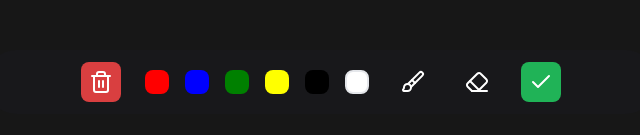
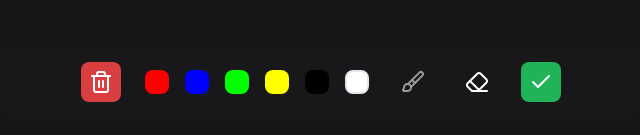
Before and after one commit to SoucaThomas/Ai-MathNotes, a Next.js app: page / in a window 1280 px wide. Shown: the part 662-797 px from the top of the page, without its empty margins (319-959 px from the left). Built offline with nearby package versions, Linux system fonts and the light colour scheme.

Commit message:
feat: add brush type selection and color darkening utility

```diff
--- a/components/Toolbar.tsx
+++ b/components/Toolbar.tsx
@@ -14,6 +14,9 @@ import {
   DropdownMenuTrigger,
 } from "@/components/ui/dropdown-menu";
 
+import { darkenColor } from "@/utils/colorUtils";
+import { BrushType } from "@/utils/BrushTypes";
+
 const SCALE = 1.2;
 
 export default function Toolbar(props: {
@@ -24,6 +27,8 @@ export default function Toolbar(props: {
   setCurrentSize: (size: number) => void;
   setLoading: (loading: boolean) => void;
   setLatex: (latex: string) => void;
+  brush: BrushType;
+  setBrush: (brush: BrushType) => void;
 }) {
   const {
     canvasRef,
@@ -33,6 +38,8 @@ export default function Toolbar(props: {
     setCurrentSize,
     setLoading,
     setLatex,
+    brush,
+    setBrush,
   } = props;
 
   const { toast } = useToast();
@@ -82,9 +89,13 @@ export default function Toolbar(props: {
     setLatex("");
   };
 
-  useEffect(() => {
-    console.log(selectedId);
-  }, [selectedId]);
+  const toggleBrush = () => {
+    if (brush === BrushType.Pencil) {
+      setBrush(BrushType.Eraser);
+    } else {
+      setBrush(BrushType.Pencil);
+    }
+  };
 
   return (
     <motion.div
@@ -178,8 +189,14 @@ export default function Toolbar(props: {
       >
         <DropdownMenu open={openBrushPC} onOpenChange={setOpenBrushPC}>
           <DropdownMenuTrigger asChild>
-            <div>
-              <Brush color={currentSwatch} />
+            <div onClick={() => setBrush(BrushType.Pencil)}>
+              <Brush
+                color={
+                  brush === BrushType.Pencil
+                    ? darkenColor(currentSwatch, 0.4)
+                    : currentSwatch
+                }
+              />
             </div>
           </DropdownMenuTrigger>
           <DropdownMenuContent align="center" className="w-[240px]">
@@ -220,10 +237,12 @@ export default function Toolbar(props: {
         className="flex aspect-square h-10 w-10 cursor-pointer items-center justify-center rounded-lg"
         onClick={() => {
           setSelectedId(1);
+
+          toggleBrush();
         }}
         whileHover={{ scale: SCALE }}
       >
-        <Eraser color={selectedId === 1 ? "#8a8a8a" : "white"} />
+        <Eraser color={brush === BrushType.Eraser ? "#8a8a8a" : "white"} />
       </motion.div>
 
       <motion.div
--- a/pages/index.tsx
+++ b/pages/index.tsx
@@ -5,11 +5,13 @@ import { Swatch } from "@/utils/Swatch";
 import { Toaster } from "@/components/ui/toaster";
 import { Spinner } from "@/components/ui/spinner";
 import Latex from "@/components/Latex";
+import { BrushType } from "@/utils/BrushTypes";
 
 export default function Home() {
   const canvasRef = useRef<HTMLCanvasElement>(null);
   const [currentSwatch, setCurrentSwatch] = useState<Swatch>(Swatch.White);
   const [currentSize, setCurrentSize] = useState<number>(5);
+  const [brush, setBrush] = useState<BrushType>(BrushType.Pencil);
   const [loading, setLoading] = useState<boolean>(false);
   const [latex, setLatex] = useState<string>("");
 
@@ -37,6 +39,8 @@ export default function Home() {
         setCurrentSize={setCurrentSize}
         setLoading={setLoading}
         setLatex={setLatex}
+        brush={brush}
+        setBrush={setBrush}
       />
     </>
   );
--- /dev/null
+++ b/utils/BrushTypes.ts
@@ -0,0 +1,6 @@
+enum BrushType {
+  Pencil = "Pencil",
+  Eraser = "Eraser",
+}
+
+export { BrushType };
--- a/utils/Swatch.ts
+++ b/utils/Swatch.ts
@@ -1,8 +1,8 @@
 export enum Swatch {
-  Red = "red",
-  Blue = "blue",
-  Green = "green",
-  Yellow = "yellow",
-  Black = "black",
-  White = "white",
+  Red = "#FF0000",
+  Blue = "#0000FF",
+  Green = "#00FF00",
+  Yellow = "#FFFF00",
+  Black = "#000000",
+  White = "#FFFFFF",
 }
--- /dev/null
+++ b/utils/colorUtils.ts
@@ -0,0 +1,20 @@
+export function darkenColor(color: string, amount: number): string {
+  const clamp = (value: number, min: number, max: number) =>
+    Math.min(Math.max(value, min), max);
+
+  if (!/^#[0-9A-F]{6}$/i.test(color)) {
+    throw new Error("Invalid hex color format");
+  }
+
+  let r = parseInt(color.slice(1, 3), 16);
+  let g = parseInt(color.slice(3, 5), 16);
+  let b = parseInt(color.slice(5, 7), 16);
+
+  r = clamp(Math.floor(r * (1 - amount)), 0, 255);
+  g = clamp(Math.floor(g * (1 - amount)), 0, 255);
+  b = clamp(Math.floor(b * (1 - amount)), 0, 255);
+
+  const toHex = (value: number) => value.toString(16).padStart(2, "0");
+
+  return `#${toHex(r)}${toHex(g)}${toHex(b)}`;
+}
```
